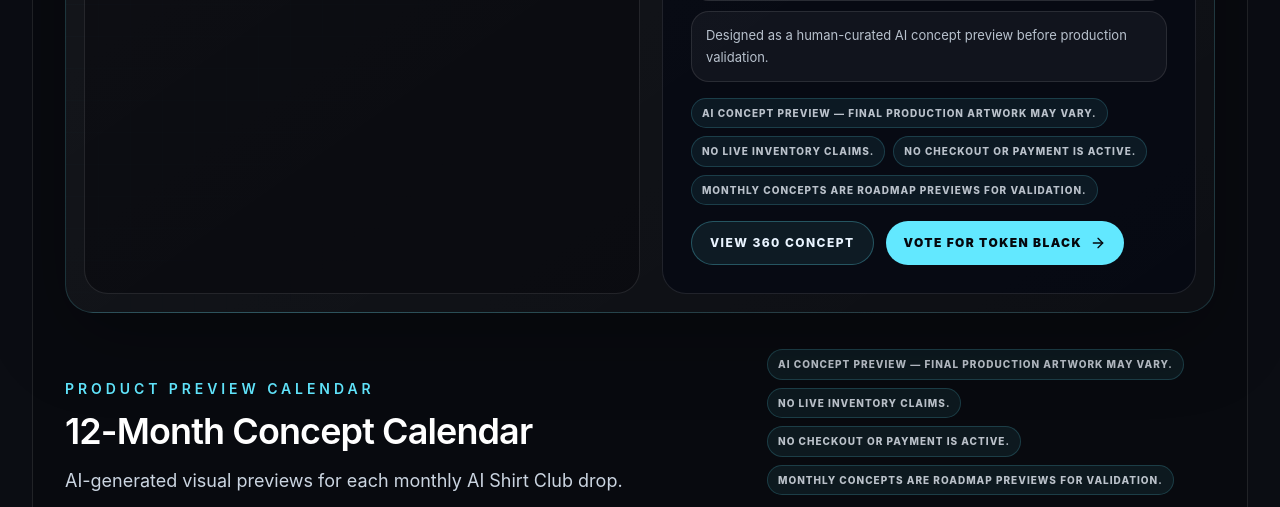
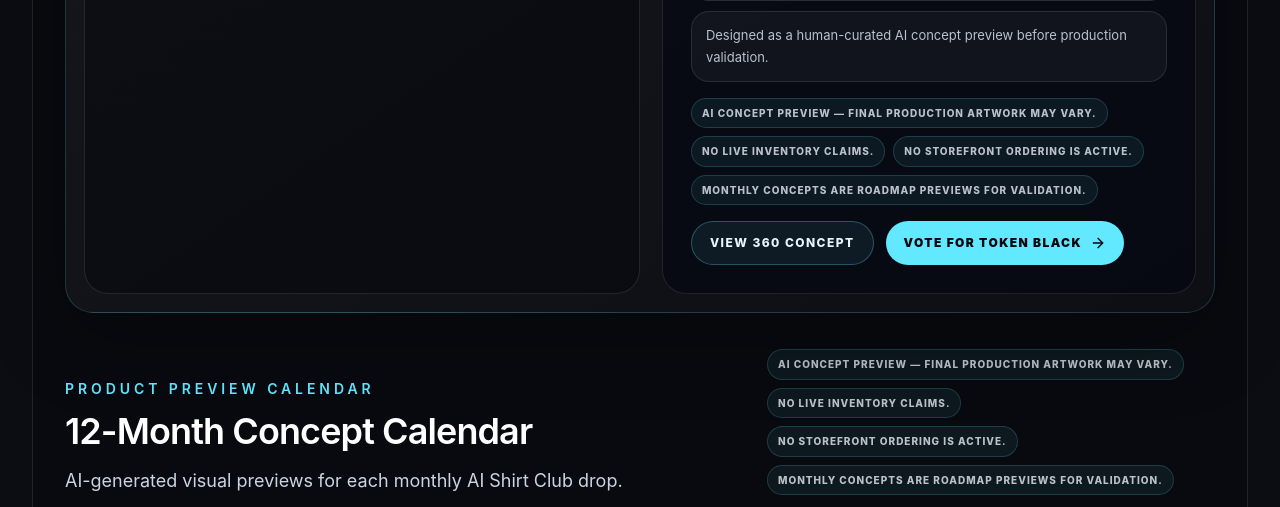
Before and after one commit to Electricpaper77/ai-shirt-club-landing, a React (Vite) app: page / in a window 1280 px wide. Shown: the part 6600-7107 px from the top of the page. Built offline with nearby package versions, Linux system fonts and the light colour scheme.

Commit message:
Remove blocked commerce wording before production

```diff
--- a/src/main.jsx
+++ b/src/main.jsx
@@ -504,7 +504,7 @@ function ConceptPlaceholder({ item, viewKey, view }) {
 const conceptTrustLabels = [
   "AI concept preview — final production artwork may vary.",
   "No live inventory claims.",
-  "No checkout or payment is active.",
+  "No storefront ordering is active.",
   "Monthly concepts are roadmap previews for validation.",
 ];
 
```
